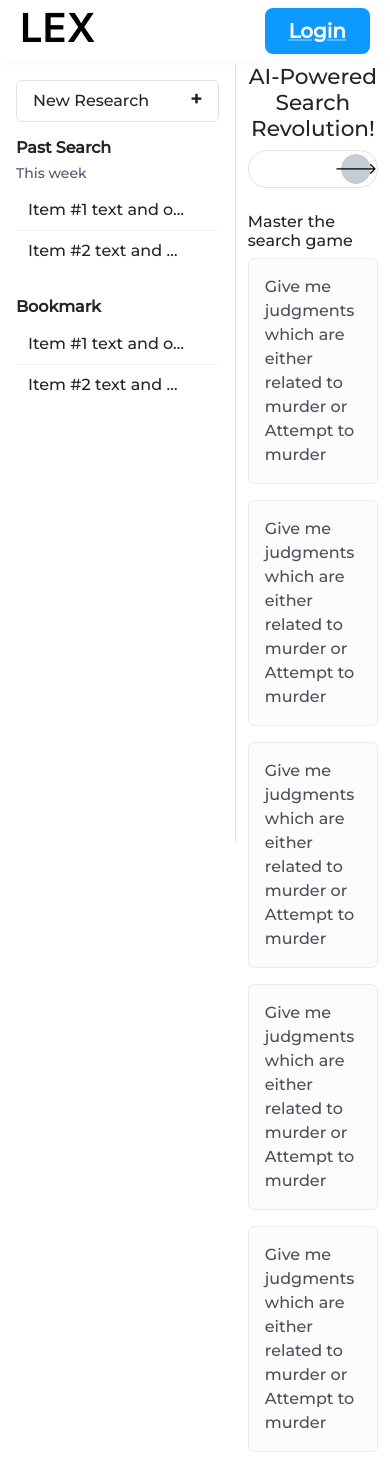
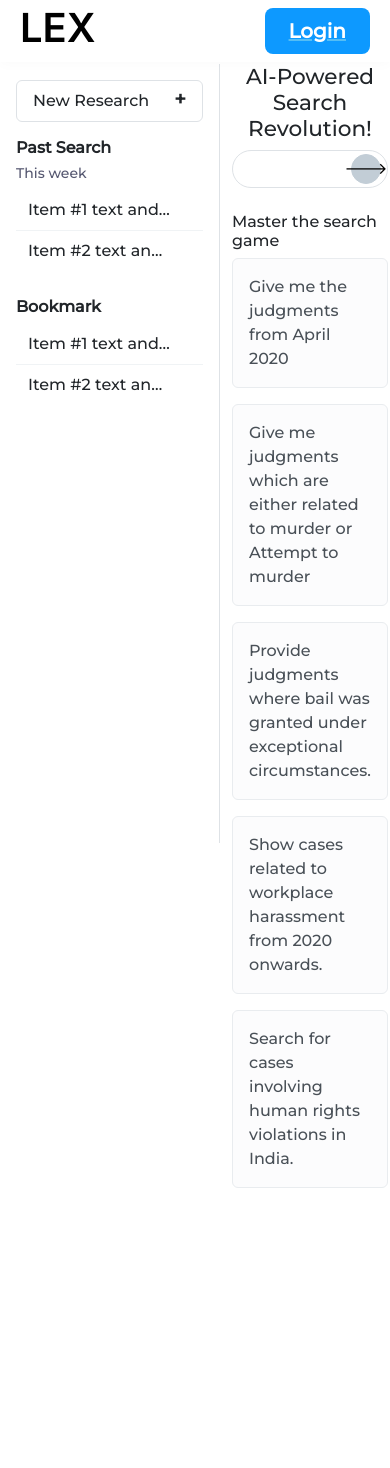
Before and after one commit to dheerajarora1997/lex, a Next.js app: page /conversation/new in a window 390 px wide. After the commit the page ends 1204 px from the top, so only its background shows below. Built offline with nearby package versions, Linux system fonts and the light colour scheme; no server answers.

Commit message:
feat: implement conversation thread functionality and enhance chat components

```diff
--- a/app/components/common/sidebar/index.tsx
+++ b/app/components/common/sidebar/index.tsx
@@ -1,5 +1,6 @@
 "use client";
 
+// import { useThreadsQuery } from "@/app/apiService/services/conversationApi";
 import "./sidebar.scss";
 import { useRouter, usePathname } from "next/navigation";
 
@@ -7,13 +8,15 @@ export default function Sidebar() {
   const router = useRouter();
 
   const sendToThread = (id: string) => {
-    console.log(id);
     router.push(`/conversation/${id}`);
   };
 
   const pathname = usePathname();
   const threadId = pathname.split("/")[2];
   console.log(threadId);
+
+  // const [{ isLoading, isError, data, error, status }] = useThreadsQuery();
+  // console.log({ isLoading, isError, data, error, status });
 
   return (
     <aside className="sidebar p-3 border-end">
--- a/app/conversation/[id]/page.tsx
+++ b/app/conversation/[id]/page.tsx
@@ -1,5 +1,5 @@
 import { Metadata } from "next";
-import Sidebar from "../components/sidebar";
+import Sidebar from "../../components/common/sidebar";
 import ConversationChat from "../ConversationChat";
 
 interface PageProps {
@@ -28,7 +28,7 @@ const Page = async ({ params }: PageProps) => {
       <Sidebar />
       <div className="w-100">
         <p className="text-center m-0">The ID is: {id}</p>
-        <ConversationChat />
+        <ConversationChat threadId={id} />
       </div>
     </>
   );
--- a/app/conversation/blankChat.tsx
+++ b/app/conversation/blankChat.tsx
@@ -1,19 +1,52 @@
 "use client";
+import { useEffect, useState } from "react";
 import "../styles/components/blankChat.scss";
+import { QUERY_SUGGESTIONS, SINGLE_SUGGESTION } from "./constants";
+import { useCreateThreadMutation } from "../apiService/services/conversationApi";
+import { isFetchBaseQueryError } from "../utils/apiErrorUtils";
+import { showErrorToast } from "../hooks/useNotify";
+import { APIErrorData } from "../models/commonApiModels";
+import { APP_ERROR_MESSAGE } from "../constants/appConstants";
 
 export default function BlankChat() {
+  const [userQuery, setUserQuery] = useState("");
+  const [createThread, { isLoading, isError, data, error, status }] =
+    useCreateThreadMutation();
+  console.log(createThread, { isLoading, isError, data, error, status });
+
+  useEffect(() => {
+    if (isError && error) {
+      if (isFetchBaseQueryError(error) && error?.status === 401) {
+        const errorData = error.data as APIErrorData;
+        showErrorToast(errorData?.detail ?? APP_ERROR_MESSAGE);
+      } else {
+        showErrorToast(APP_ERROR_MESSAGE);
+      }
+    }
+  }, [isError, error]);
+
   return (
     <div className="container">
       <div className="blank-chat m-auto">
         <div className="">
           <h1 className="fs-4 text-center">AI-Powered Search Revolution!</h1>
           <div className="form-group position-relative mb-4 col-sm-12 col-md-8 mx-auto">
-            <input type="text" className="form-control rounded-5" />
+            <input
+              type="text"
+              className="form-control rounded-5 pe-5"
+              value={userQuery}
+              onChange={(e) => {
+                setUserQuery(e?.target?.value);
+              }}
+            />
             <button
               className="search-btn icon-btn rounded-5 btn btn-secondary d-flex justify-content-center align-items-center"
               onClick={() => {
-                console.log("btn click");
-                // dispatch(increment());
+                if (userQuery) {
+                  createThread({ query: userQuery });
+                } else {
+                  alert("kindly add some text to search");
+                }
               }}
             >
               🡒
@@ -21,35 +54,29 @@ export default function BlankChat() {
           </div>
           <div className="text-start">
             <h4 className="fs-6">Master the search game</h4>
-            <button className="alert alert-light text-start w-100">
-              Give me judgments which are either related to murder or Attempt to
-              murder
+            <button
+              className="alert alert-light text-start w-100"
+              onClick={() => {
+                setUserQuery(SINGLE_SUGGESTION);
+              }}
+            >
+              {SINGLE_SUGGESTION}
             </button>
             <div className="row">
-              <div className="col-sm-12 col-md-6">
-                <button className="alert alert-light text-start w-100">
-                  Give me judgments which are either related to murder or
-                  Attempt to murder
-                </button>
-              </div>
-              <div className="col-sm-12 col-md-6">
-                <button className="alert alert-light text-start w-100">
-                  Give me judgments which are either related to murder or
-                  Attempt to murder
-                </button>
-              </div>
-              <div className="col-sm-12 col-md-6">
-                <button className="alert alert-light text-start w-100">
-                  Give me judgments which are either related to murder or
-                  Attempt to murder
-                </button>
-              </div>
-              <div className="col-sm-12 col-md-6">
-                <button className="alert alert-light text-start w-100">
-                  Give me judgments which are either related to murder or
-                  Attempt to murder
-                </button>
-              </div>
+              {QUERY_SUGGESTIONS?.map((suggestion: string, index: number) => {
+                return (
+                  <div key={index} className="col-sm-12 col-md-6">
+                    <button
+                      className="alert alert-light text-start w-100"
+                      onClick={() => {
+                        setUserQuery(suggestion);
+                      }}
+                    >
+                      {suggestion}
+                    </button>
+                  </div>
+                );
+              })}
             </div>
           </div>
         </div>
--- a/app/conversation/constants.ts
+++ b/app/conversation/constants.ts
@@ -1,7 +1,7 @@
+export const SINGLE_SUGGESTION = "Give me the judgments from April 2020";
 export const QUERY_SUGGESTIONS = [
   "Give me judgments which are either related to murder or Attempt to murder",
   "Provide judgments where bail was granted under exceptional circumstances.",
   "Show cases related to workplace harassment from 2020 onwards.",
   "Search for cases involving human rights violations in India.",
-  "Give me the judgments from April 2020",
 ];
--- a/app/conversation/page.tsx
+++ b/app/conversation/page.tsx
@@ -7,7 +7,7 @@ function Conversation() {
   return (
     <>
       <Sidebar />
-      <ConversationChat />
+      <ConversationChat threadId="" />
     </>
   );
 }
--- a/app/store/store.ts
+++ b/app/store/store.ts
@@ -6,16 +6,20 @@ import conversationReducer from "./slices/conversationSlice";
 import { TypedUseSelectorHook } from "react-redux";
 import { useSelector } from "react-redux";
 import { useDispatch } from "react-redux";
+import { conversationApi } from "../apiService/services/conversationApi";
 
 export const store = configureStore({
   reducer: {
     authData: authDataReducer,
     conversationData: conversationReducer,
     [authApi.reducerPath]: authApi.reducer,
+    [conversationApi.reducerPath]: conversationApi.reducer,
   },
 
   middleware: (getDefaultMiddleware) =>
-    getDefaultMiddleware().concat(authApi.middleware),
+    getDefaultMiddleware()
+      .concat(authApi.middleware)
+      .concat(conversationApi.middleware),
 });
 
 // export type RootState = ReturnType<AppStore["getState"]>;
```
Also changed, not shown: app/conversation/ConversationChat.tsx (+41 -4 lines).
